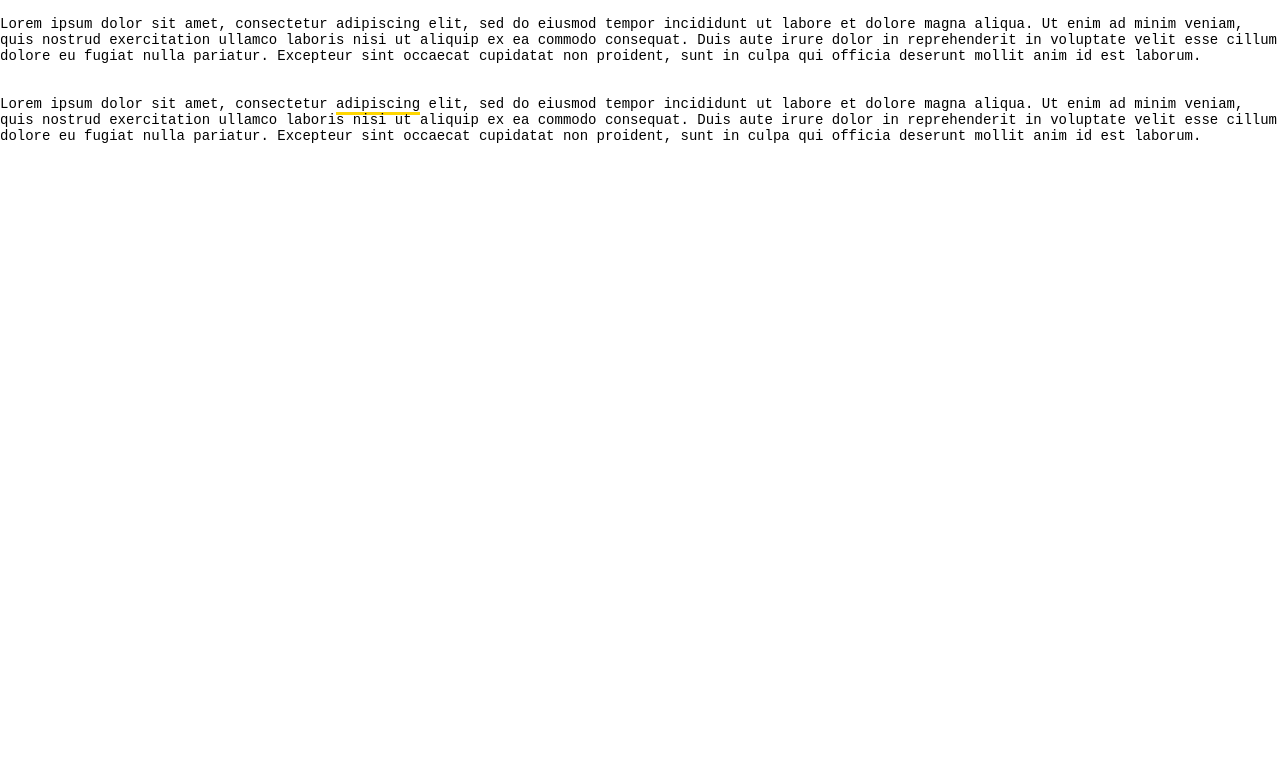
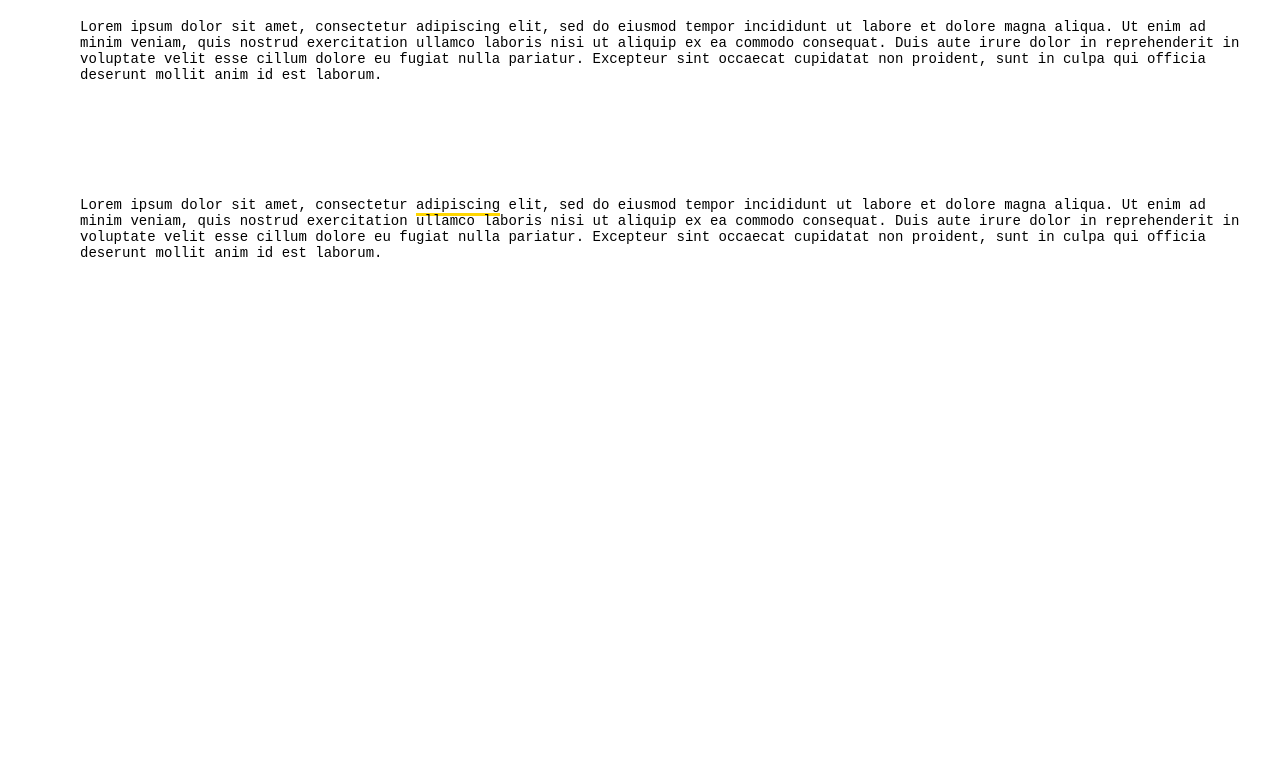
Before and after one commit to yushril/basic, a plain HTML site: page index.html in a window 1280 px wide. Shown: the part 103-864 px from the top of the page. After the commit the page ends 832 px from the top, so only its background shows below. Drawn offline with Linux system fonts and the light colour scheme.

Commit message:
Update style.css

```diff
--- a/css/style.css
+++ b/css/style.css
@@ -13,11 +13,16 @@ body {
   overflow-wrap: break-word;
 }
 
-h2, h3, h4, h5, h6 { margin-top: 4rem; }
+h2, h3, h4, h5, h6 { margin-top: 2rem; }
 
-p { margin: 2rem 0; }
+p {
+  padding-top: 50px;
+  padding-right: 30px;
+  padding-bottom: 50px;
+  padding-left: 80px; }
 
-a { color: black;
+a {
+  color: black;
   text-decoration: none;
   border-bottom-style: solid;
   border-bottom-color: #ffd600;
```
